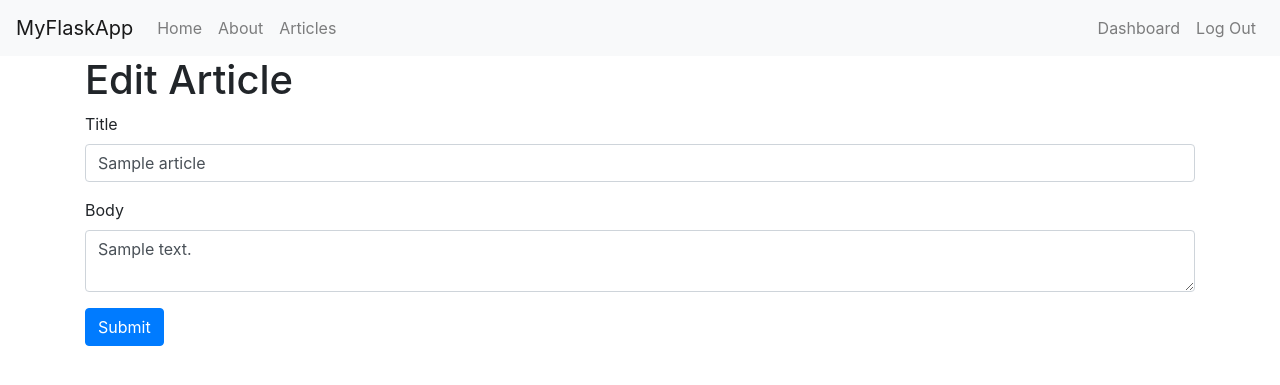
After one commit to williamlhelton/traversy-webdev, a Flask app: page /edit_article/1 in a window 1280 px wide. The commit adds this page. Shown: the top 385 px of the page. Run offline with Flask 2, Linux system fonts and the light colour scheme; the visitor is signed in with stand-in values (Sample User, id 1); tables that the repository leaves empty or names only in its code hold one stand-in row (values such as "Sample post"); some libraries are stand-ins or nearby versions.

Commit message:
final flask crash course

```diff
--- a/flask/01-crashcourse/app.py
+++ b/flask/01-crashcourse/app.py
@@ -190,6 +190,61 @@ def add_article():
 
     return render_template('add_article.html', form=form)
 
+# Edit Article
+@app.route('/edit_article/<string:id>', methods=['GET', 'POST'])
+@is_logged_in
+def edit_article(id):
+    # Create cursor
+    cur = mysql.connection.cursor()
+    # Get article by id
+    result = cur.execute("SELECT * FROM articles WHERE id = %s", [id])
+    article = cur.fetchone()
+    cur.close()
+    # Get form
+    form = ArticleForm(request.form)
+    # Populate article form fields
+    form.title.data = article['title']
+    form.body.data = article['body']
+
+    if request.method == 'POST' and form.validate():
+        title = request.form['title']
+        body = request.form['body']
+
+        # Create cursor
+        cur = mysql.connection.cursor()
+        # Execute
+        cur.execute("UPDATE articles SET title = %s, body = %s) WHERE id = %s", (title, body, id))
+        # Commit to database
+        mysql.connection.commit()
+        # Close cursor
+        cur.close()
+        # Flash message
+        flash('Article Edited', 'success')
+        # Redirect
+        return redirect(url_for('dashboard'))
+
+    return render_template('edit_article.html', form=form)
+
+# Delete Article
+@app.route('/delete_article/<string:id>', methods=['POST'])
+@is_logged_in
+def delete_article(id):
+    # Create cursor
+    cur = mysql.connection.cursor()
+
+    # Execute
+    cur.execute("DELETE FROM articles WHERE id = %s", [id])
+
+    # Commit to DB
+    mysql.connection.commit()
+
+    #Close connection
+    cur.close()
+
+    flash('Article Deleted', 'success')
+
+    return redirect(url_for('dashboard'))
+
 if __name__ == '__main__':
     app.secret_key='secret123'
     app.run(debug=True)
--- a/flask/01-crashcourse/templates/dashboard.html
+++ b/flask/01-crashcourse/templates/dashboard.html
@@ -20,7 +20,10 @@
                 <td>{{ article.author }}</td>
                 <td>{{ article.create_date }}</td>
                 <td><a href="edit_article/{{article_id}}" class="btn btn-default pull-right">Edit</a></td>
-                <td><a href="#" class="btn btn-danger">Delete</a></td>
+                <td><form action="{{url_for('delete_article', id=article.id)}}" method=post>
+                    <input type="hidden" name="_method" value="DELETE">
+                    <input type="submit" value="DELETE" class="btn btn-danger">
+                </form></td>
             </tr>
         {% endfor %}
     </table>
--- /dev/null
+++ b/flask/01-crashcourse/templates/edit_article.html
@@ -0,0 +1,16 @@
+{% extends 'layout.html' %}
+
+{% block body %}
+    <h1>Edit Article</h1>
+    {% from "includes/_formhelpers.html" import render_field %}
+    <form method="POST" action="">
+        <div class="form-group">
+            {{ render_field(form.title, class_="form-control") }}
+        </div>
+        <div class="form-group">
+            {{ render_field(form.body, class_="form-control", id="editor") }}
+        </div>
+        <p>
+        <input class="btn btn-primary" type="submit" value="Submit">
+    </form>
+{% endblock %}
--- a/flask/01-crashcourse/templates/layout.html
+++ b/flask/01-crashcourse/templates/layout.html
@@ -1,7 +1,7 @@
 <!DOCTYPE html>
 <html lang="en">
 <head>
-    <meta charset="UTF-8">
+    <meta http-equiv="Content-Type" content="text/html; charset=utf-8">
     <meta name="viewport" content="width=device-width, initial-scale=1.0">
     <meta http-equiv="X-UA-Compatible" content="ie=edge">
     <link rel="stylesheet" href="https://maxcdn.bootstrapcdn.com/bootstrap/4.0.0/css/bootstrap.min.css">
```
